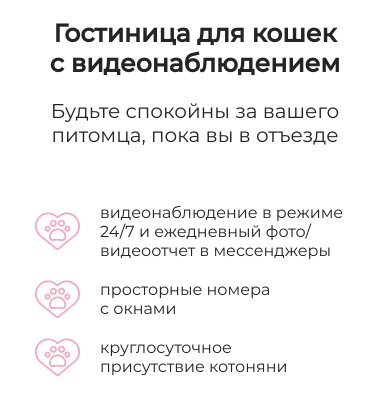
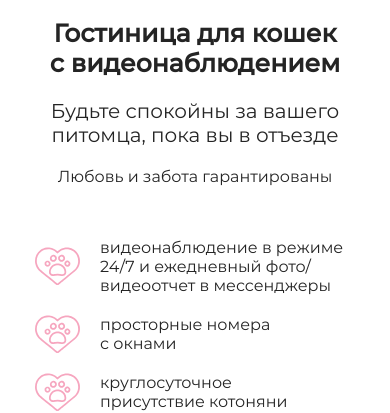
Before and after one commit to dskyworks/kotiko, a website built with webpack: page src/index.pug in a window 390 px wide. Shown: the part 701-1114 px from the top of the page. Before the commit the page ends 1093 px from the top, so only its background shows below. Built offline with nearby package versions, Linux system fonts and the light colour scheme; files whose address does not match are found by name.

Commit message:
Добавляет текст в about

```diff
--- a/src/index.pug
+++ b/src/index.pug
@@ -15,6 +15,7 @@ html(lang='ru')
           .welcome.about__welcome
             h1.welcome__title Гостиница для кошек<br>с видеонаблюдением
             p.welcome__subtitle Будьте спокойны за вашего питомца, пока вы в отъезде
+            p.welcome__text Любовь и забота гарантированы
             form.callback.welcome__callback(action="#")
               label.callback__label-name(for="callbackName") Имя
               input.callback__input-name(id="callbackName", type="text", name="callbackName", placeholder="Имя", required)
--- a/src/styles/blocks/about/paw.scss
+++ b/src/styles/blocks/about/paw.scss
@@ -227,6 +227,15 @@
   }
 }
 
+.welcome__text {
+  display: none;
+
+  @media (max-width: 1023px) {
+    display: block;
+    text-align: center;
+  }
+}
+
 // Callback form
 
 .welcome__callback {
```
